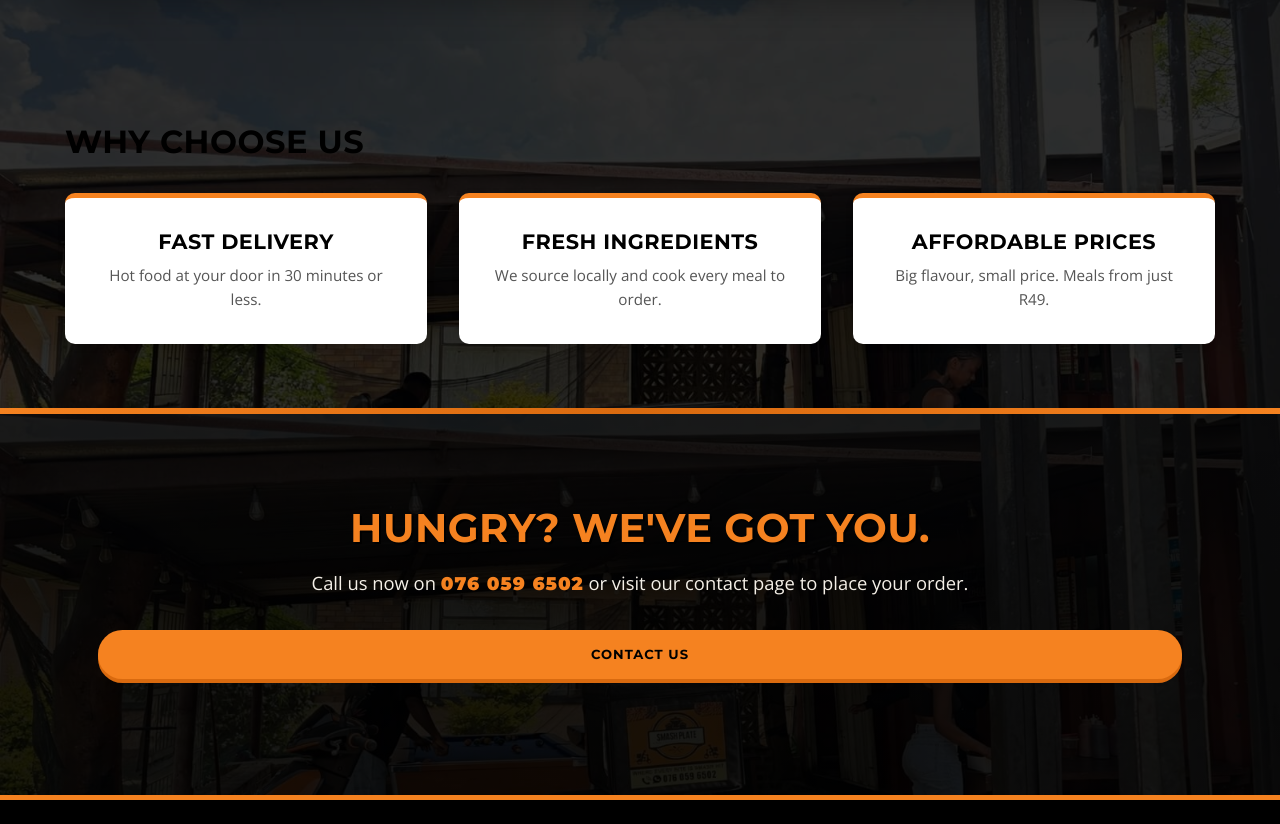
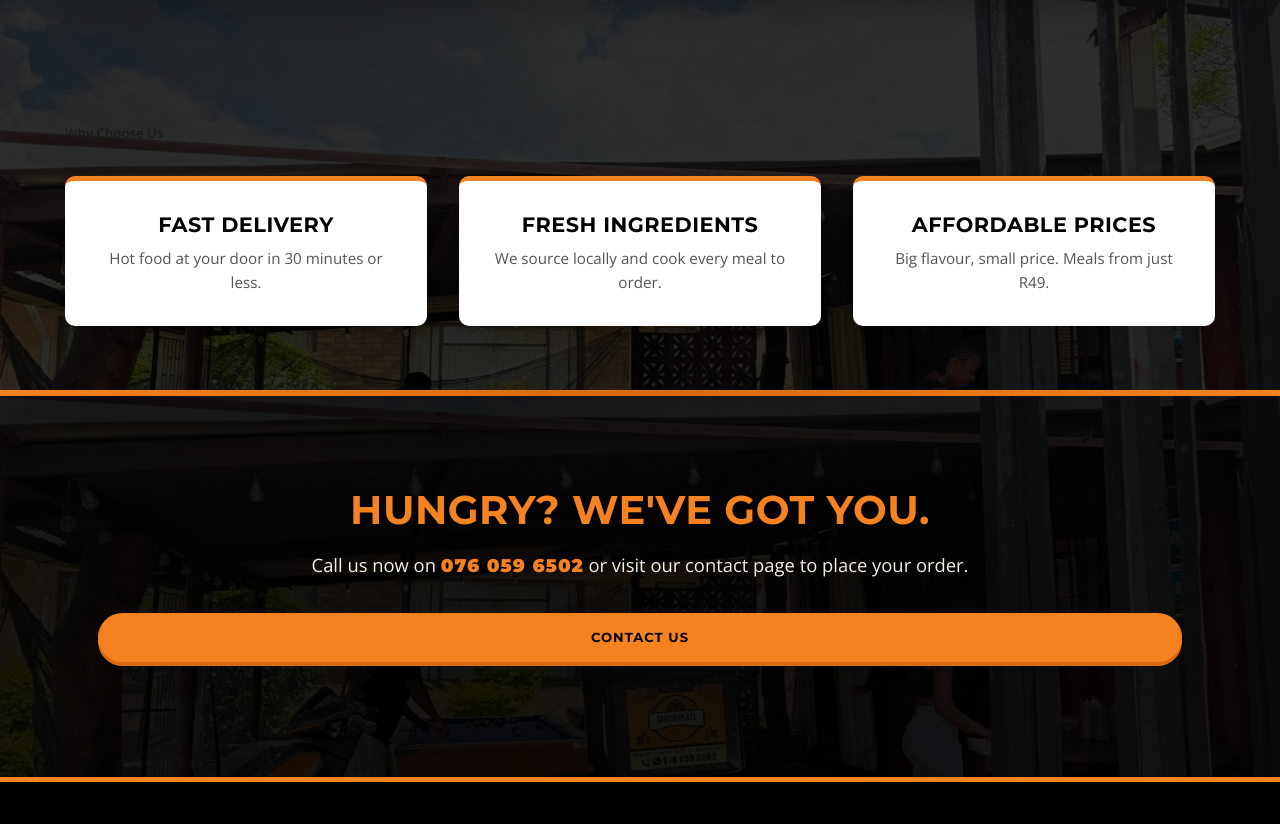
Before and after one commit to MABALECENDRY32/smash-plates, a plain HTML site: page index.html in a window 1280 px wide. Shown: the part 1120-1944 px from the top of the page. Drawn offline with nearby package versions, Linux system fonts and the light colour scheme.

Commit message:
Change heading from h2 to h5 for 'Why Choose Us'

```diff
--- a/index.html
+++ b/index.html
@@ -58,7 +58,7 @@
 
         <section class="content-section alt-bg">
             <div class="container">
-                <h2>Why Choose Us</h2>
+                <h5>Why Choose Us</h5>
                 <div class="card-grid">
                     <article class="card">
                         <h3>Fast Delivery</h3>
```
